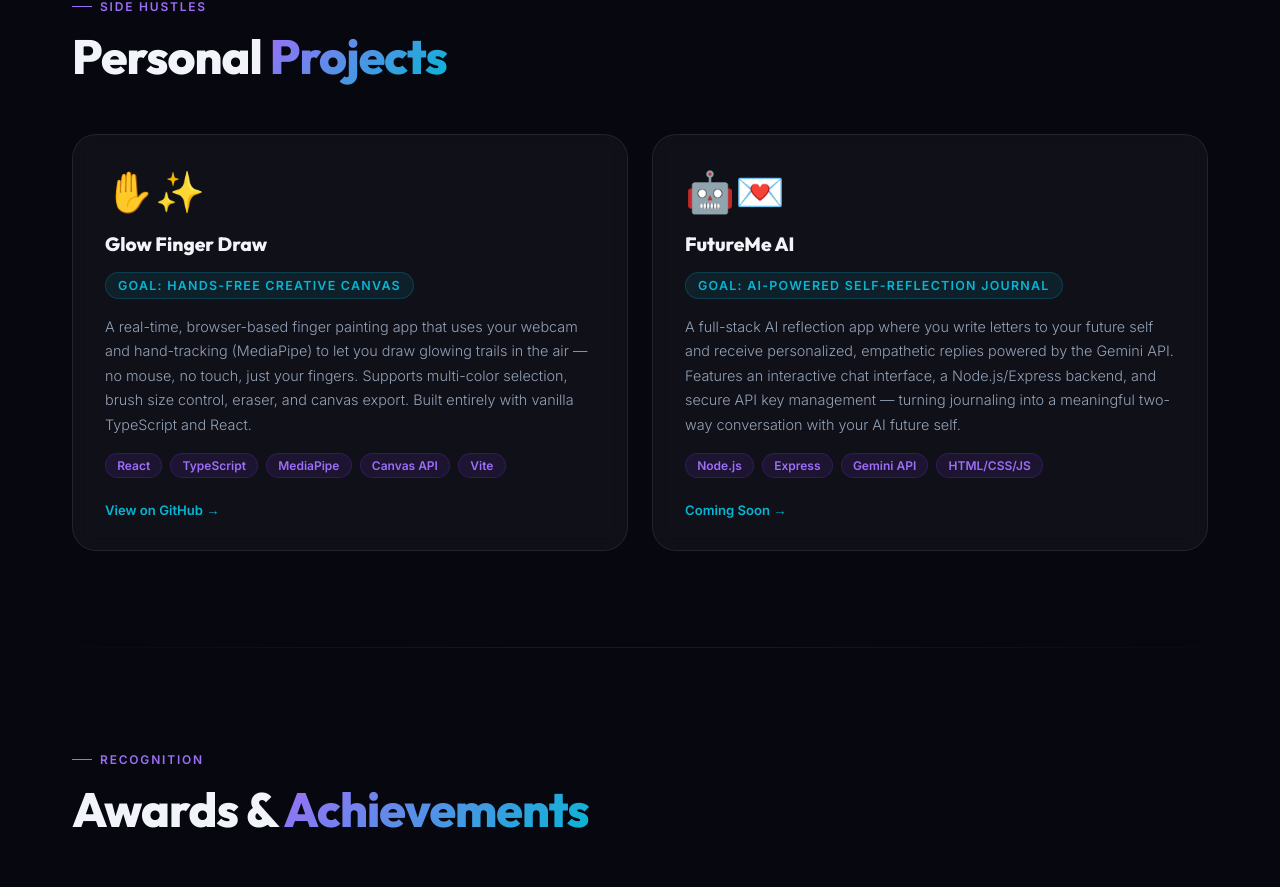
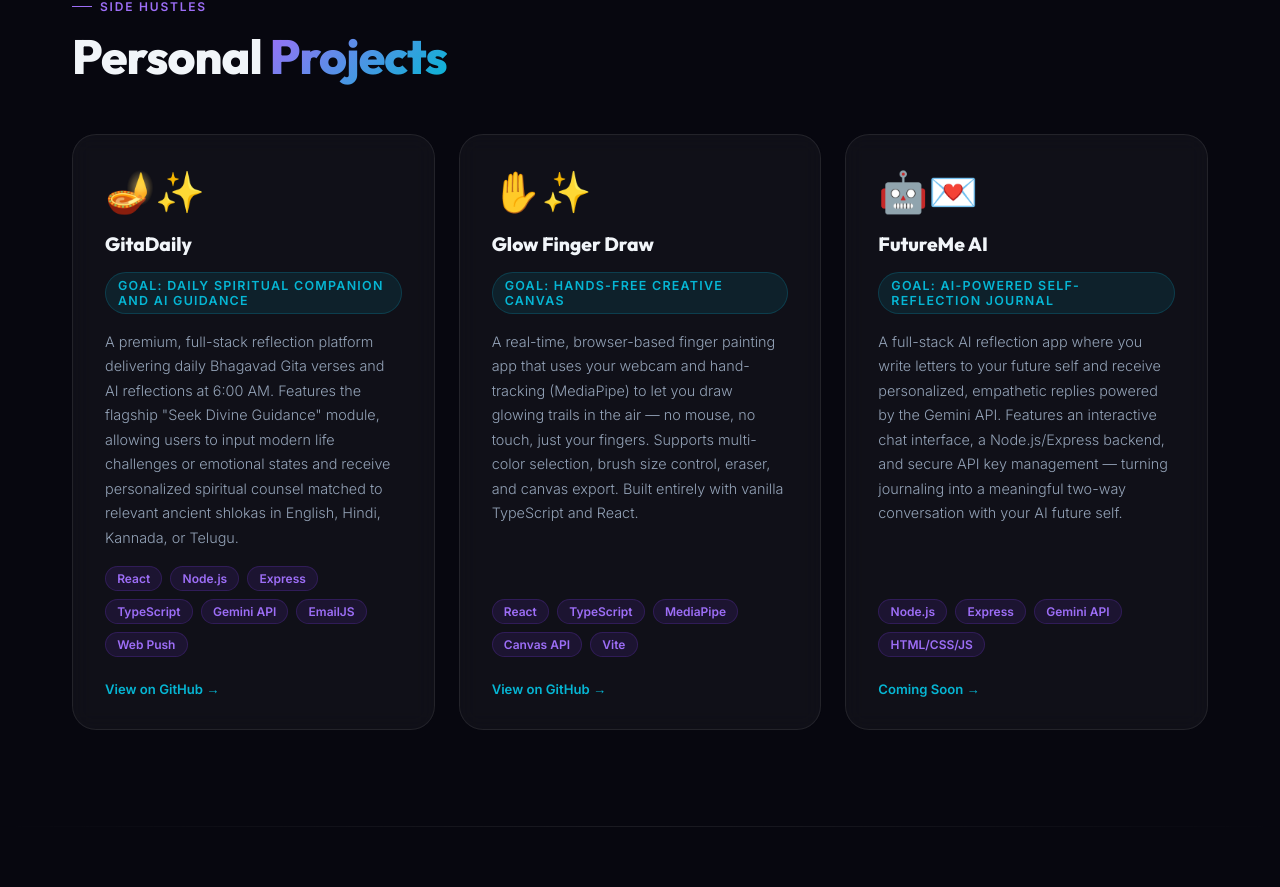
Before and after one commit to SameerJoshi7/MyProfile, a React (Vite) app: page / in a window 1280 px wide. Shown: the part 4033-4920 px from the top of the page. Built offline with nearby package versions, Linux system fonts and the light colour scheme.

Commit message:
Add GitaDaily to personal projects section

```diff
--- a/src/App.tsx
+++ b/src/App.tsx
@@ -398,6 +398,29 @@ export default function App() {
 
         <div className="projects-grid">
           <div className="project-card reveal">
+            <div className="project-emoji">🪔✨</div>
+            <div className="project-title">GitaDaily</div>
+            <div className="project-goal">Goal: Daily spiritual companion and AI guidance</div>
+            <p className="project-desc">
+              A premium, full-stack reflection platform delivering daily Bhagavad Gita verses and AI reflections at 6:00 AM.
+              Features the flagship "Seek Divine Guidance" module, allowing users to input modern life challenges or emotional states
+              and receive personalized spiritual counsel matched to relevant ancient shlokas in English, Hindi, Kannada, or Telugu.
+            </p>
+            <div className="project-tech">
+              <span>React</span>
+              <span>Node.js</span>
+              <span>Express</span>
+              <span>TypeScript</span>
+              <span>Gemini API</span>
+              <span>EmailJS</span>
+              <span>Web Push</span>
+            </div>
+            <a href="https://github.com/SameerJoshi7/GitaDaily" target="_blank" className="project-link" id="gitaDailyGithub">
+              View on GitHub &rarr;
+            </a>
+          </div>
+
+          <div className="project-card reveal" style={{ transitionDelay: '0.1s' }}>
             <div className="project-emoji">✋✨</div>
             <div className="project-title">Glow Finger Draw</div>
             <div className="project-goal">Goal: Hands-free creative canvas</div>
@@ -418,7 +441,7 @@ export default function App() {
             </a>
           </div>
 
-          <div className="project-card reveal" style={{ transitionDelay: '0.15s' }}>
+          <div className="project-card reveal" style={{ transitionDelay: '0.2s' }}>
             <div className="project-emoji">🤖💌</div>
             <div className="project-title">FutureMe AI</div>
             <div className="project-goal">Goal: AI-powered self-reflection journal</div>
```
